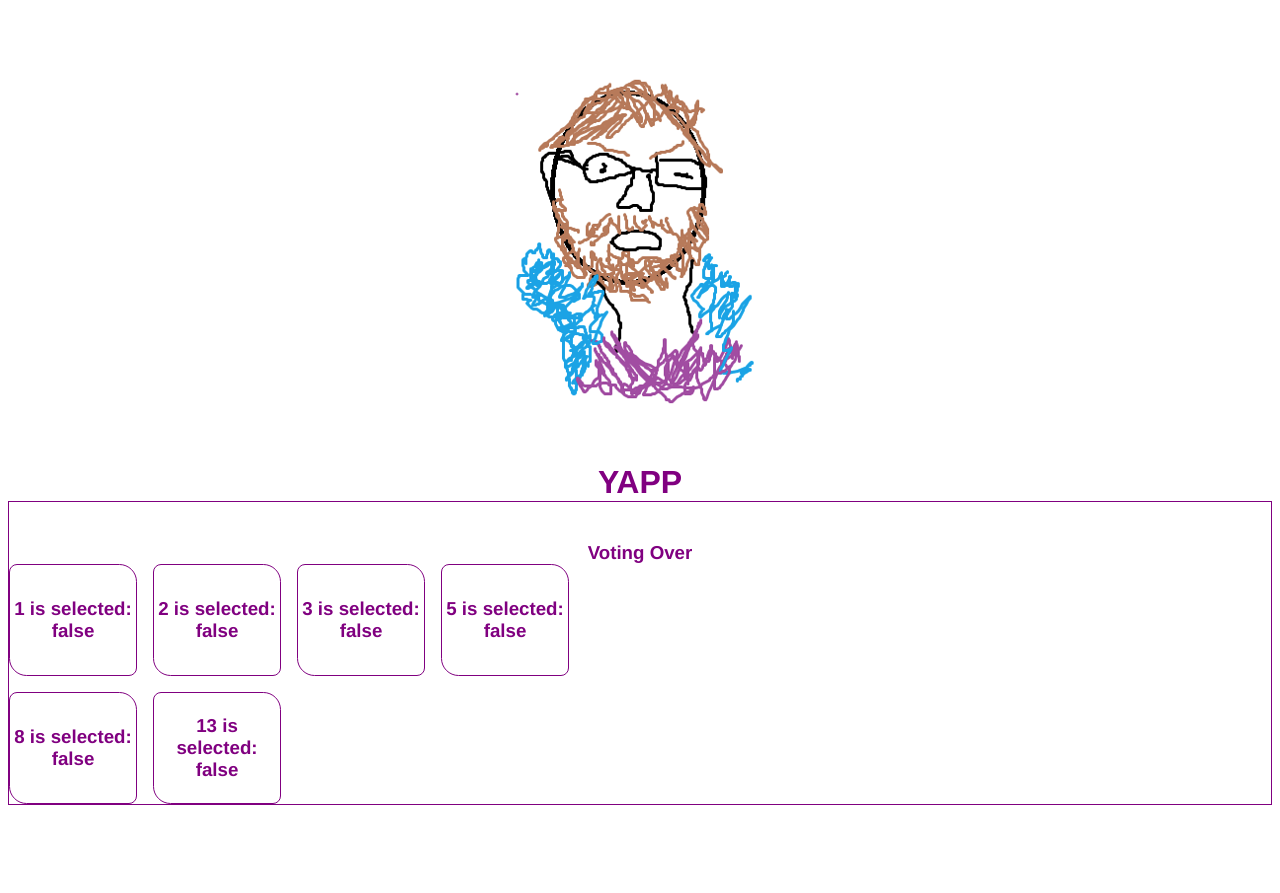
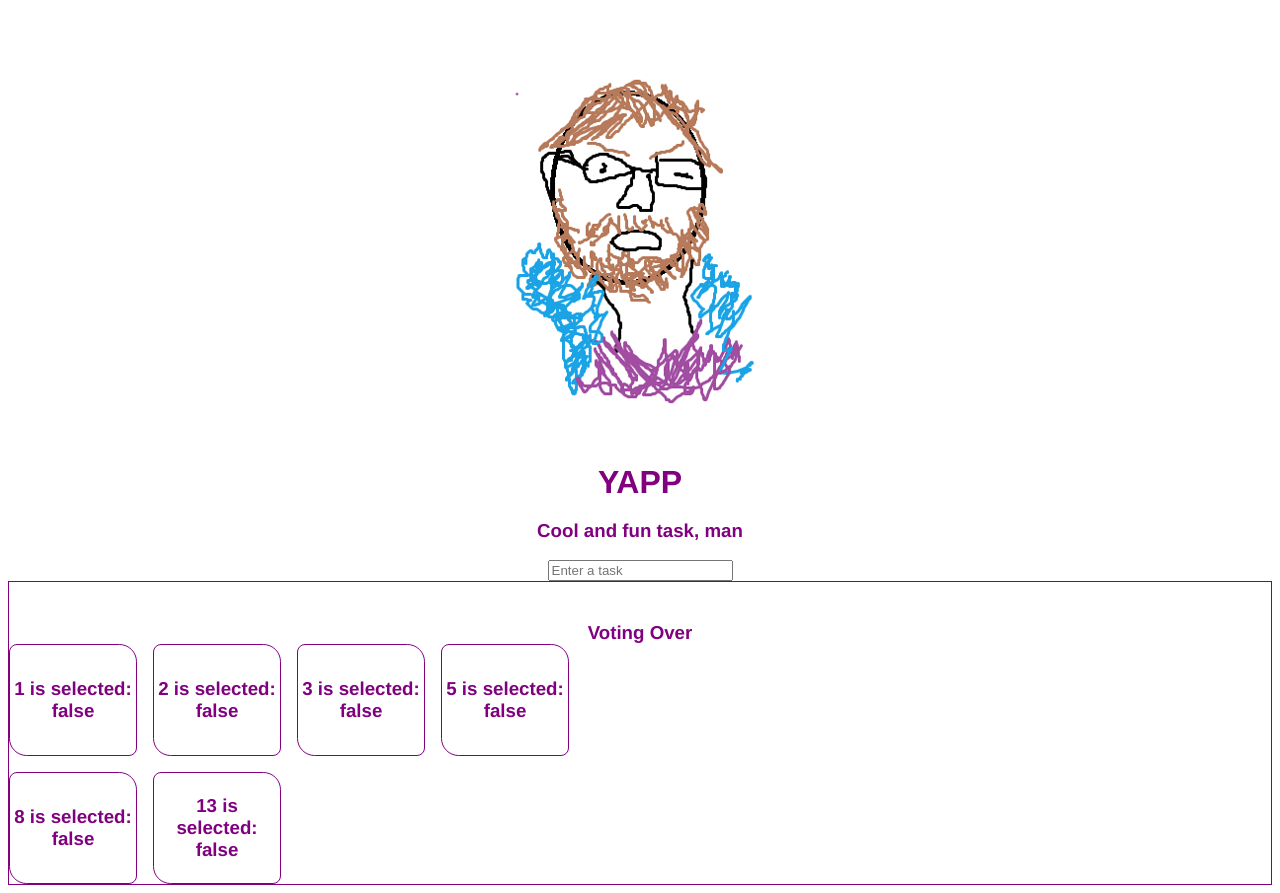
Before and after one commit to nannery/yapp, a Vue app: page / in a window 1280 px wide. Before the commit the page ends 813 px from the top, so only its background shows below. Built offline with nearby package versions, Linux system fonts and the light colour scheme.

Commit message:
feat: really cool Task item

```diff
--- a/src/components/Ballot.vue
+++ b/src/components/Ballot.vue
@@ -1,33 +1,38 @@
 <template>
-  <section v-on:click="ready = !ready"
-           class="ballot">
-    <h3 v-show="ready">Vote!</h3>
-    <h3 v-show="!ready">Voting Over</h3>
+  <main>
+    <Task v-bind:task='task'/>
+    <section v-on:click='ready = !ready'
+             class='ballot'>
+      <h3 v-show='ready'>Vote!</h3>
+      <h3 v-show='!ready'>Voting Over</h3>
 
-    <div class='vote-cards'>
-      <VoteCard v-bind:score="1" />
-      <VoteCard v-bind:score="2" />
-      <VoteCard v-bind:score="3" />
-      <VoteCard v-bind:score="5" />
-      <VoteCard v-bind:score="8" />
-      <VoteCard v-bind:score="13" />
-    </div>
-  </section>
+      <div class='vote-cards'>
+        <VoteCard v-bind:score='1' />
+        <VoteCard v-bind:score='2' />
+        <VoteCard v-bind:score='3' />
+        <VoteCard v-bind:score='5' />
+        <VoteCard v-bind:score='8' />
+        <VoteCard v-bind:score='13' />
+      </div>
+    </section>
+  </main>
 </template>
 
 <script>
+import Task     from './Task.vue'
 import VoteCard from './VoteCard.vue'
 
 export default {
   name:       'Ballot',
   components: {
+    Task,
     VoteCard
   },
   data: () => ({ ready: false })
 }
 </script>
 
-<style lang="scss" scoped>
+<style lang='scss' scoped>
 $c: purple;
 h3 {
   text-align: center;
--- /dev/null
+++ b/src/components/Task.vue
@@ -0,0 +1,30 @@
+<template>
+  <section>
+    <h3 v-if="task === null" class='task-input-show task-input-show_null'>
+      Cool and fun task, man
+    </h3>
+    <h3 v-if="task !== null" class='task-input-show task-input-show_nonnull'>
+      {{ task }}
+    </h3>
+    <input v-model='task'
+           class='task-input'
+           placeholder='Enter a task'>
+  </section>
+</template>
+
+<script>
+export default {
+  name: 'Task',
+  data: () => ({ task: null })
+}
+</script>
+
+<style lang='scss' scoped>
+$c: purple;
+h3 {
+  color: $c;
+}
+.task {
+  border: 1px $c solid;
+}
+</style>
```
